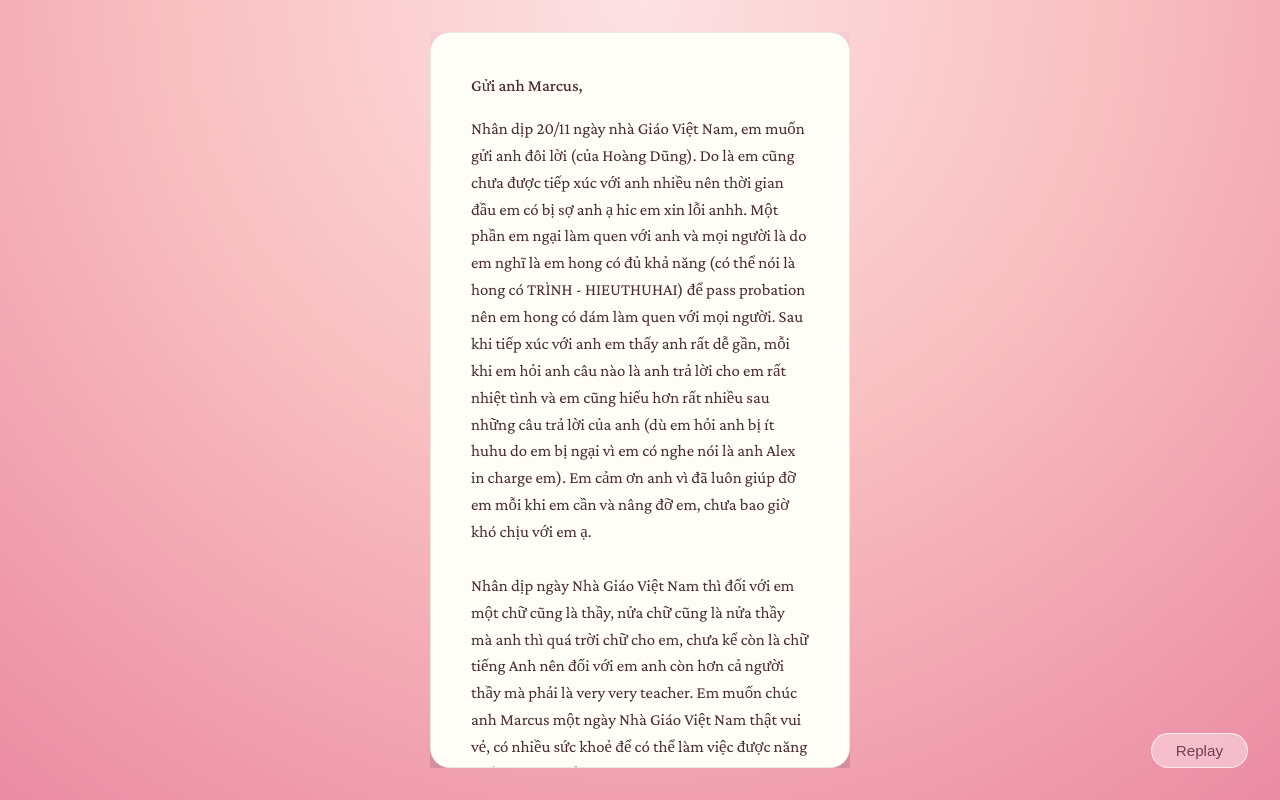
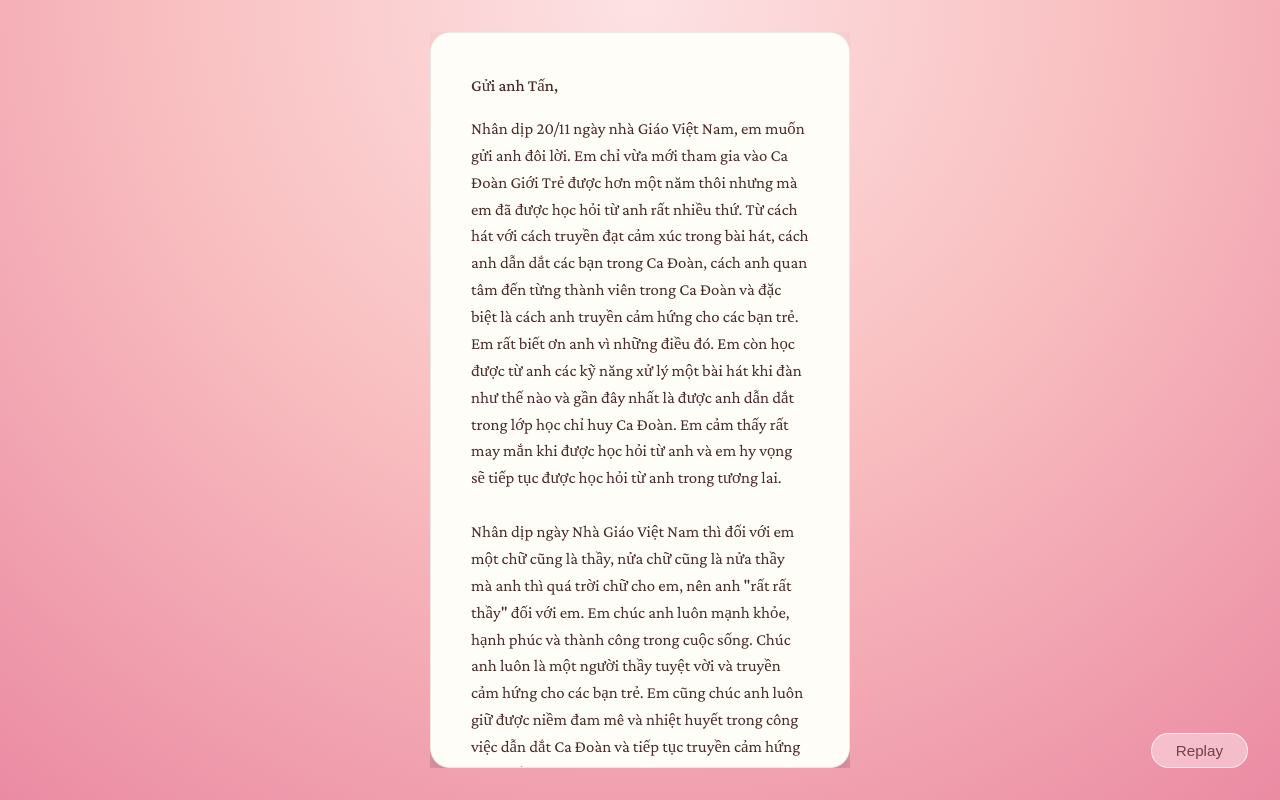
Before and after one commit to tienluan02/gui-anh-Tan, a plain HTML site: page index.html in a window 1280 px wide. Both pictures are taken after a click on the element "Click to read the letter". Drawn offline with nearby package versions, Linux system fonts and the light colour scheme.

Commit message:
gửi anh Tấn

```diff
--- a/index.html
+++ b/index.html
@@ -13,6 +13,11 @@
 </head>
 
 <body>
+  <audio id="background-audio" loop>
+    <source src="./tam-tinh-be-nho.mp3" type="audio/mpeg" />
+    Trình duyệt của bạn không hỗ trợ phát audio.
+  </audio>
+
   <main class="scene">
     <section class="envelope" id="envelope" aria-label="Click to read the letter">
       <div class="envelope__flap"></div>
@@ -24,31 +29,31 @@
 
     <article class="letter" id="letter" aria-live="polite">
       <div class="letter__paper">
-        <p class="letter__intro">Gửi anh Marcus,</p>
+        <p class="letter__intro">Gửi anh Tấn,</p>
         <p>
-          Nhân dịp 20/11 ngày nhà Giáo Việt Nam, em muốn gửi anh đôi lời (của Hoàng Dũng). Do là em cũng chưa được tiếp
-          xúc với anh nhiều nên thời gian đầu em có bị sợ anh ạ hic em xin lỗi anhh. Một phần em ngại làm quen với anh
-          và mọi người là do em nghĩ là em hong có đủ khả năng (có thể nói là hong có TRÌNH - HIEUTHUHAI) để pass
-          probation nên em hong có dám làm quen với mọi người. Sau khi tiếp xúc với anh em thấy anh rất dễ gần, mỗi khi
-          em hỏi anh câu nào là anh trả lời cho em rất nhiệt tình và em cũng hiểu hơn rất nhiều sau những câu trả lời
-          của anh (dù em hỏi anh bị ít huhu do em bị ngại vì em có nghe nói là anh Alex in charge em). Em cảm ơn anh vì
-          đã luôn giúp đỡ em mỗi khi em cần và nâng đỡ em, chưa bao giờ khó chịu với em ạ.
+          Nhân dịp 20/11 ngày nhà Giáo Việt Nam, em muốn gửi anh đôi lời. Em chỉ vừa mới tham gia vào Ca Đoàn Giới Trẻ
+          được hơn một năm thôi nhưng mà em đã được học hỏi từ anh rất nhiều thứ. Từ cách hát với cách truyền đạt cảm
+          xúc trong bài hát, cách anh dẫn dắt các bạn trong Ca Đoàn, cách anh quan tâm đến từng thành viên trong Ca Đoàn
+          và đặc biệt là cách anh truyền cảm hứng cho các bạn trẻ. Em rất biết ơn anh vì những điều đó. Em còn học được
+          từ anh các kỹ năng xử lý một bài hát khi đàn như thế nào và gần đây nhất là được anh dẫn dắt trong lớp học chỉ
+          huy Ca Đoàn. Em cảm thấy rất may mắn khi được học hỏi từ anh và em hy vọng sẽ tiếp tục được học hỏi từ anh
+          trong tương lai.
         </p>
         <br>
         <p>
           Nhân dịp ngày Nhà Giáo Việt Nam thì đối với em một chữ cũng là thầy, nửa chữ cũng là nửa thầy mà anh thì quá
-          trời chữ cho em, chưa kể còn là chữ tiếng Anh nên đối với em anh còn hơn cả người thầy mà phải là very very
-          teacher. Em muốn chúc anh Marcus một ngày Nhà Giáo Việt Nam thật vui vẻ, có nhiều sức khoẻ để có thể làm việc
-          được năng suất hơn, có thể cover cho các SE lỏ đặc biệt là em trong tương lai và mong anh có thể in charge và
-          hỗ trợ cho thật nhiều bạn SE ở các batch sau này và làm người lái đò giúp các bạn trở thành một SE giỏi ạ.
+          trời chữ cho em, nên anh "rất rất thầy" đối với em. Em chúc anh luôn mạnh khỏe, hạnh phúc và thành công trong
+          cuộc sống. Chúc anh luôn là một người thầy tuyệt vời và truyền cảm hứng cho các bạn trẻ. Em cũng chúc anh luôn
+          giữ được niềm đam mê và nhiệt huyết trong công việc dẫn dắt Ca Đoàn và tiếp tục truyền cảm hứng cho nhiều bạn
+          trẻ hơn.
         </p>
 
         <figure class="letter__photo">
-          <img src="./Marcus.jpeg" alt="A serene sunset over calm water" loading="lazy" />
+          <img src="./JosNguyenTan.jpg" alt="A serene sunset over calm water" loading="lazy" />
         </figure>
 
         <p class="letter__closing">Tái bút,</p>
-        <p class="letter__signature" aria-label="Signature">Leon</p>
+        <p class="letter__signature" aria-label="Signature">Tiến Luân</p>
       </div>
     </article>
   </main>
@@ -58,6 +63,13 @@
   </button>
 
   <script src="./script.js" type="module"></script>
+  <script>
+    const backgroundAudio = document.getElementById("background-audio");
+    document.getElementById("envelope")?.addEventListener("click", () => {
+      backgroundAudio?.play().catch(() => {});
+    });
+
+  </script>
 </body>
 
 </html>
```
Also changed, not shown: JosNguyenTan.jpg (added), 1 other file.
